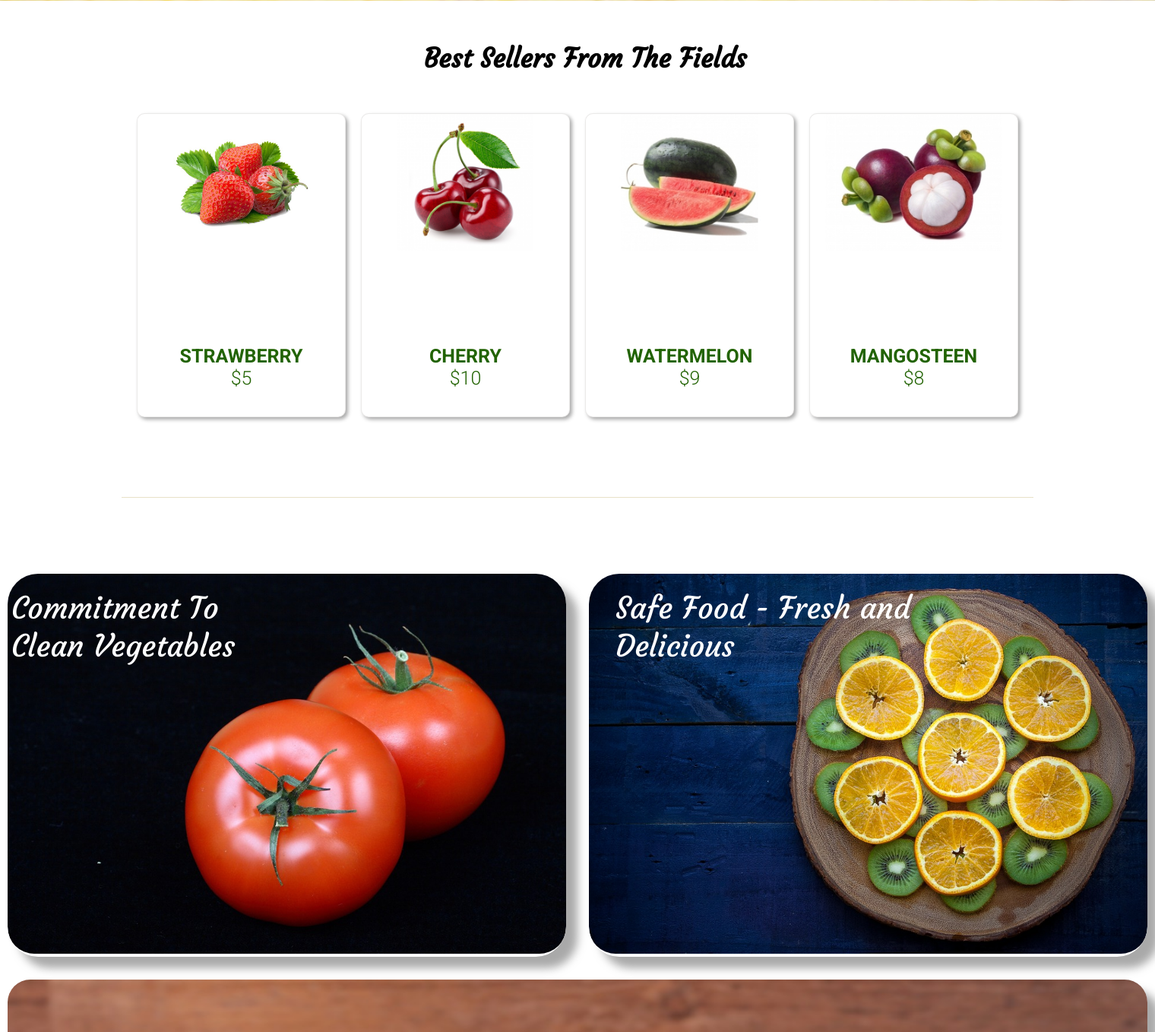
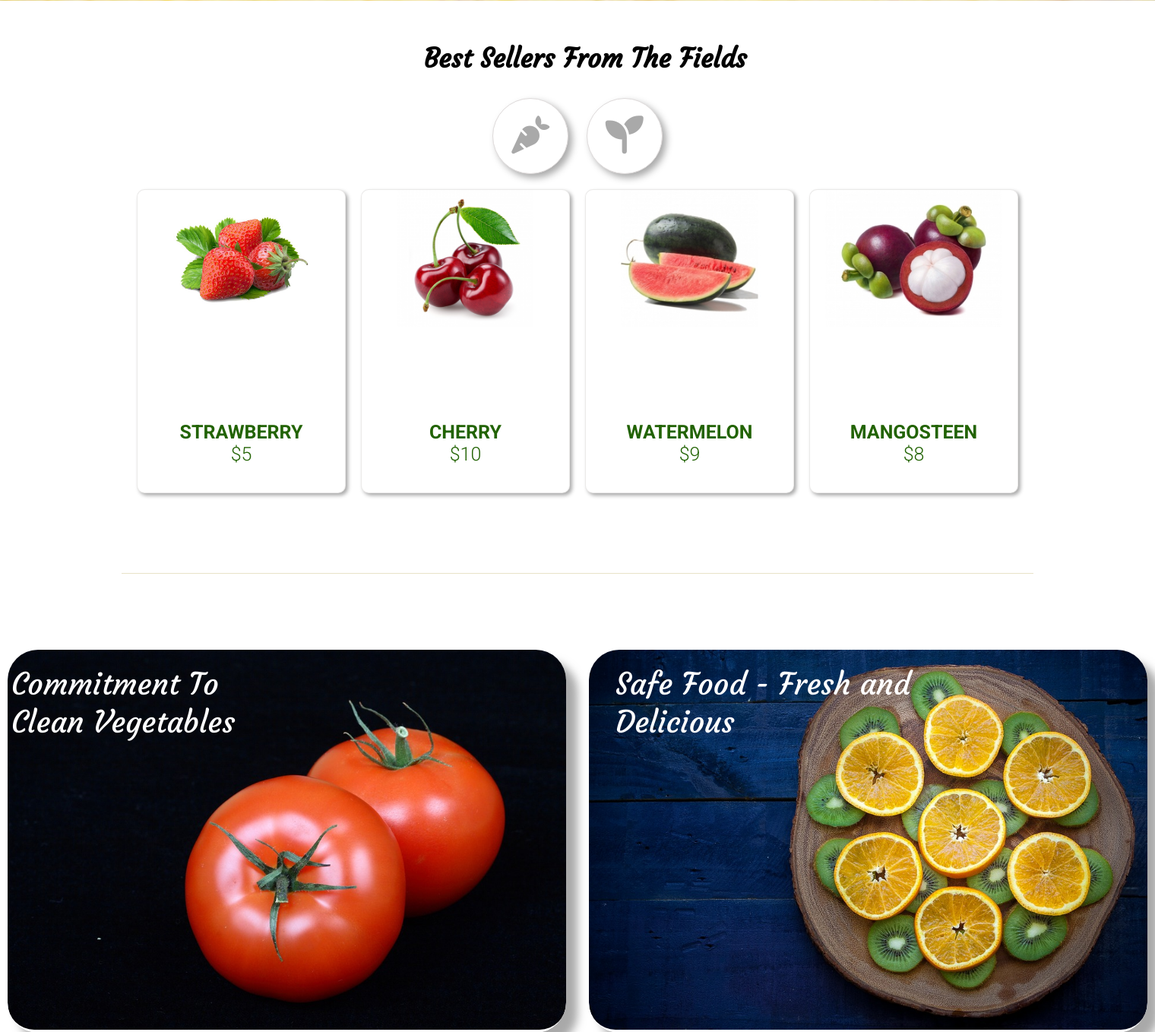
Before and after one commit to ttduong95/TEAM_03_TH2110E, a PHP site: page / in a window 1520 px wide. Shown: the part 1033-2391 px from the top of the page at 76% size. Run offline with PHP 8.4, Linux system fonts and the light colour scheme; some libraries are stand-ins or nearby versions; some web fonts are replaced.

Commit message:
up code new

```diff
--- a/BTNHOM.html
+++ b/BTNHOM.html
@@ -60,27 +60,32 @@
         </div>
 </section>
 <section class="main section1">
+    <article>
         <div class="container1">
             <p class="tieude">Best Sellers From The Fields</p>
+            <div class="tab">
+                <button type="button" onclick="back()"><i class="fas fa-carrot"></i></button>
+                <button type="button" onclick="add()"><i class="fas fa-seedling"></i></button>
+            </div>
         <div class="anh1">
-            <img src="IMG/dautay.jpg">
-            <h1><a href="#">STRAWBERRY</a></h1>
-            <p><a href="#">$5</a></p>
+            <img id="add" src="IMG/dautay.jpg">
+            <h1 id="ten"><a href="#">STRAWBERRY</a></h1>
+            <p id="tien"><a href="#">$5</a></p>
         </div>
             <div class="anh1">
-                <img src="IMG/cherry.png">
-                <h1><a href="#">CHERRY</a></h1>
-                <p><a href="#">$10</a></p>
+                <img id="add1" src="IMG/cherry.png">
+                <h1 id="ten1"><a href="#">CHERRY</a></h1>
+                <p id="tien1" ><a href="#">$10</a></p>
             </div>
             <div class="anh1">
-                <img src="IMG/duahau.jpg">
-                <h1><a href="#">WATERMELON</a></h1>
-                <p><a href="#">$9</a></p>
+                <img id="add2" src="IMG/duahau.jpg">
+                <h1 id="ten2"><a href="#">WATERMELON</a></h1>
+                <p id="tien2"><a href="#">$9</a></p>
             </div>
             <div class="anh1">
-                <img src="IMG/mangcut.jpg">
-                <h1><a href="#">MANGOSTEEN</a></h1>
-                <p><a href="#">$8</a></p>
+                <img id="add3" src="IMG/mangcut.jpg">
+                <h1 id="ten3" ><a href="#">MANGOSTEEN</a></h1>
+                <p id="tien3"><a href="#">$8</a></p>
             </div>
 
         </div>
@@ -257,6 +262,43 @@
         document.getElementById("next4").src=nexts[parseInt(Math.random()*10)];
     }
     setInterval(next,3000);
+    var add=function (){
+        document.getElementById("add").src="IMG/khoailang.jpg";
+        document.getElementById("ten").innerHTML="<a href=\"#\">SWEET POTATO</a>";
+        document.getElementById("tien").innerHTML="<a href=\"#\">$8</a>";
+
+        document.getElementById("add1").src="IMG/bapcai.jpg";
+        document.getElementById("ten1").innerHTML="<a href=\"#\">SALAD</a>";
+        document.getElementById("tien1").innerHTML="<a href=\"#\">$5</a>";
+
+        document.getElementById("add2").src="IMG/cachua.jpg";
+        document.getElementById("ten2").innerHTML="<a href=\"#\">TOMATO</a>";
+        document.getElementById("tien2").innerHTML="<a href=\"#\">$3</a>";
+
+        document.getElementById("add3").src="IMG/vege1.jpg";
+        document.getElementById("ten3").innerHTML="<a href=\"#\">CAULIFLOWER</a>";
+        document.getElementById("tien3").innerHTML="<a href=\"#\">$2</a>";
+
+    }
+    var back=function (){
+        var x=document.getElementById("add");
+        x.src="IMG/dautay.jpg";
+        document.getElementById("ten").innerHTML="<a href=\"#\">STRAWBERRY</a>";
+        document.getElementById("tien1").innerHTML="<a href=\"#\">$5</a>";
+        document.getElementById("add1").src="IMG/cherry.png";
+        document.getElementById("ten1").innerHTML="<a href=\"#\">CHERRY</a>";
+        document.getElementById("tien1").innerHTML="<a href=\"#\">$10</a>";
+
+        document.getElementById("add2").src="IMG/duahau.jpg";
+        document.getElementById("ten2").innerHTML="<a href=\"#\">WATERMELON</a>";
+        document.getElementById("tien2").innerHTML="<a href=\"#\">$9</a>";
+
+        document.getElementById("add3").src="IMG/mangcut.jpg";
+        document.getElementById("ten3").innerHTML="<a href=\"#\">MANGOSTEEN</a>";
+        document.getElementById("tien3").innerHTML="<a href=\"#\">$8</a>";
+    }
+    setInterval(add,5000);
+    setInterval(back,10000);
 </script>
 </body>
 </html>
--- a/CSS/CSSnhom.css
+++ b/CSS/CSSnhom.css
@@ -30,12 +30,14 @@ p{
     padding: 0;
 
 }
+
 .section1{
     width: 1500px;
     margin: 0 auto;
     float: none;
 }
 .section2{
+    margin: 0 auto;
     background-color: rgba(4, 90, 43, 0.86);
     box-shadow: 3px 3px 10px rgba(128, 128, 128, 0.68);
     border: 1px solid rgba(201, 201, 201, 0.68);
@@ -146,7 +148,7 @@ nav{
     position: relative;
     margin: 50px auto;
     padding-left: 20px;
-    height: 600px;
+    height: 700px;
     border-bottom: 1px solid #e8e2c8;
 
 
@@ -189,12 +191,27 @@ nav{
     font-weight: 800;
     font-family: 'Courgette', cursive;
 }
-#add{
-    display: none;
+.container1 .tab{
+    width: 100%;
+    text-align: center;
 }
-.container1.active .add{
-    display: block;
+.tab button{
+    width: 100px;
+    height: 100px;
+    font-size: 50px;
+    background: rgb(255, 255, 255);
+    border-radius: 100px;
+    margin-right: 20px;
+    color: rgba(128, 128, 128, 0.68);
+    border: 1px solid #dedada;
+    box-shadow: 5px 5px 10px #aaaaaa;
 }
+.tab button:hover{
+    transform: scale(1.10);
+    transition: 500ms;
+    color: #09ecaa;
+}
+
 .container2{
     width: 1500px;
     margin: 0 auto;
```
